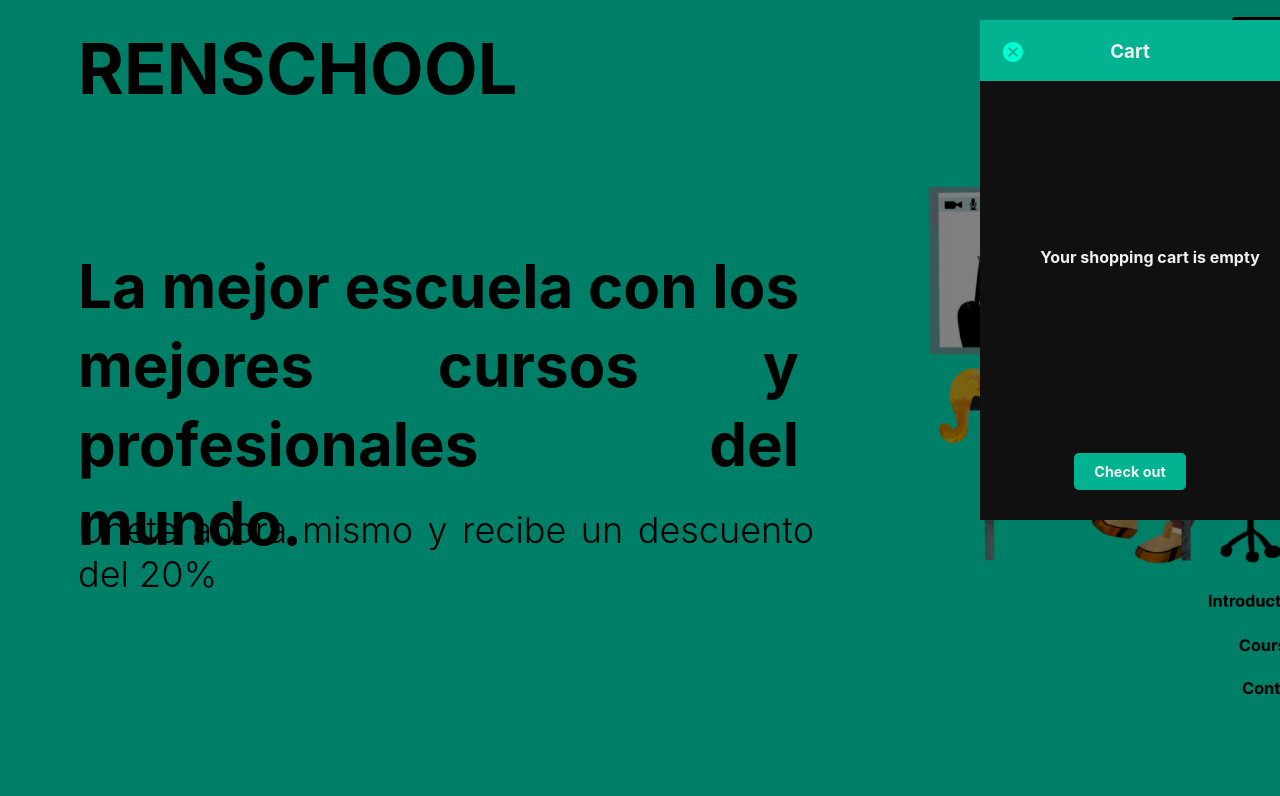
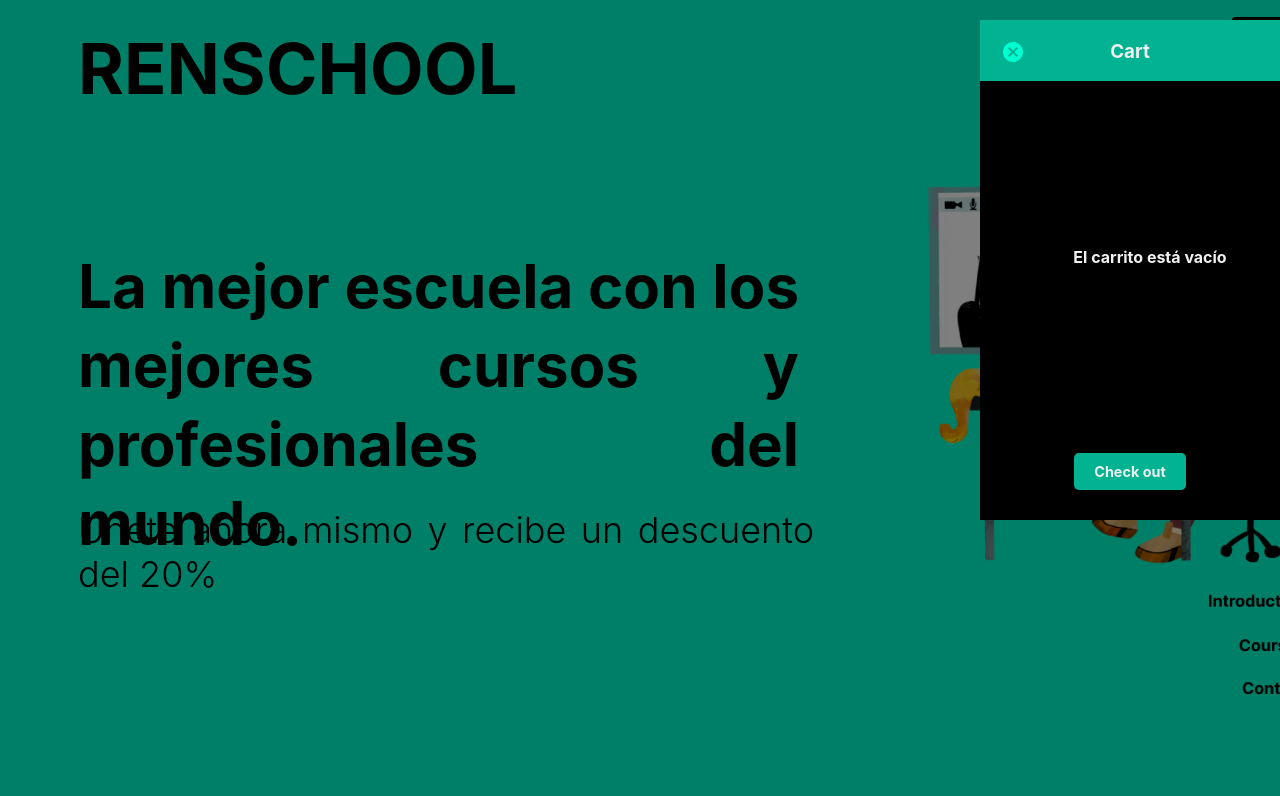
Before and after one commit to Nestosandi/Web, a plain HTML site: page Catalogo/catalogo.html in a window 1280 px wide. Both pictures are taken after a click on the picture 1278 px from the left and 53 px from the top of the page. Shown: the top 796 px of the page. Drawn offline with Linux system fonts and the light colour scheme.

Commit message:
"Carrito de compras"

```diff
--- a/Catalogo/catalogo.html
+++ b/Catalogo/catalogo.html
@@ -30,19 +30,7 @@
                 <h3>Cart</h3>
             </div>
             <ul id="buyItems">
-                <h4 class="empty">Your shopping cart is empty</h4>
-                <!-- <li class="buyItem">
-                    <img src="Images/producs-images/Mobiles/galaxynote10.png">
-                    <div>
-                        <h5>Products Name</h5>
-                        <h6>$199</h6>
-                        <div>
-                            <button>-</button>
-                            <span class="countOfProduct">1</span>
-                            <button>+</button>
-                        </div>
-                    </div>
-                </li> -->
+                <h4 class="empty">El carrito está vacío</h4>
             </ul>
             <button class="btn checkout hidden">Check out</button>
         </div>
--- a/Catalogo/main/shopping-cart.js
+++ b/Catalogo/main/shopping-cart.js
@@ -40,7 +40,7 @@ const updateShoppingCartHTML = function () {  // 3
 	}
 	else {
 		document.querySelector('.checkout').classList.add('hidden');
-		parentElement.innerHTML = '<h4 class="empty">Your shopping cart is empty</h4>';
+		parentElement.innerHTML = '<h4 class="empty">El carrito está vacío</h4>';
 		cartSumPrice.innerHTML = '';
 	}
 }
--- a/Catalogo/styles/styles.css
+++ b/Catalogo/styles/styles.css
@@ -392,7 +392,7 @@ main {
     overflow-y: scroll;
     scroll-behavior: smooth;
     overscroll-behavior: contain;
-    background-color: #202020;
+    background-color: #000000;
     width: 300px;
     height: 500px;
     color: #f0f0f0;
```
